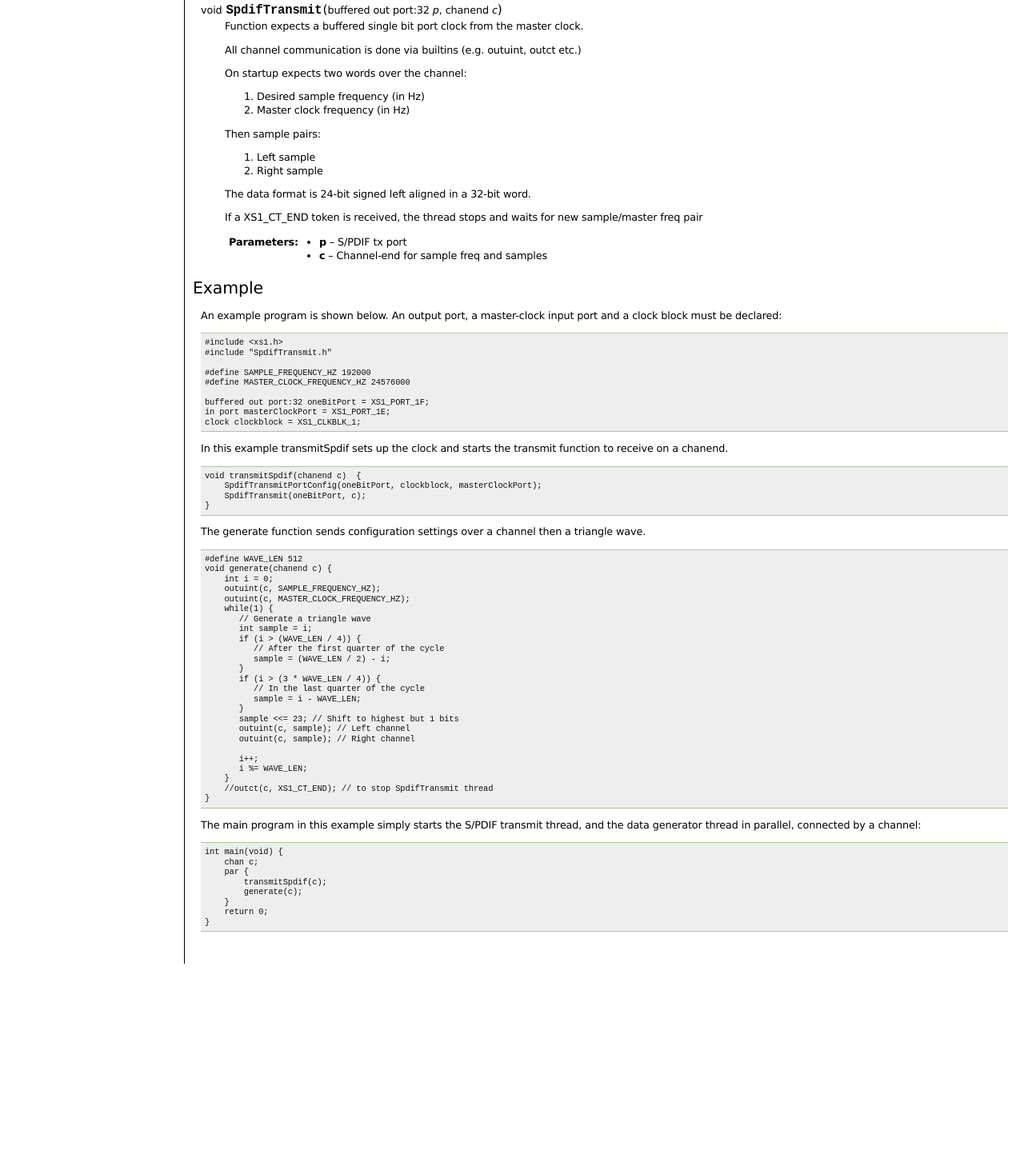
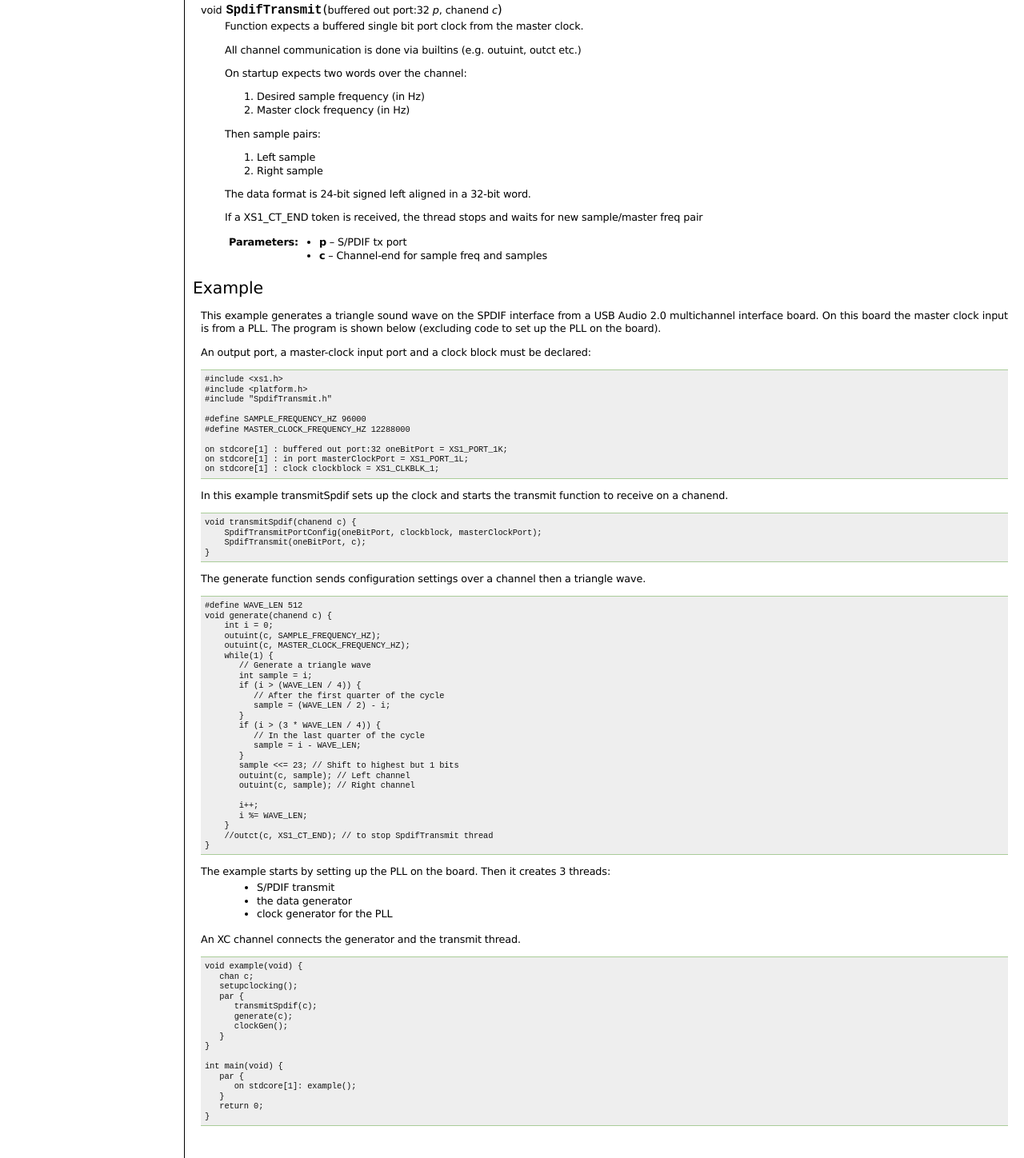
Before and after one commit to xcore/sc_spdif, a plain HTML site: page api-tx.html in a window 1280 px wide. Shown: the part 344-1792 px from the top of the page at 80% size. Before the commit the page ends 1549 px from the top, so only its background shows below. Drawn offline with nearby package versions, Linux system fonts and the light colour scheme; some packages are replaced by stand-ins of ours.

Commit message:
Update from master branch

```diff
--- a/api-tx.html
+++ b/api-tx.html
@@ -119,21 +119,22 @@ void <tt class="descname">SpdifTransmit</tt><big>(</big>buffered out port:32<em>
 </div>
 <div class="section" id="example">
 <h2>Example<a class="headerlink" href="#example" title="Permalink to this headline">¶</a></h2>
-<p>An example program is shown below. An output port, a master-clock input port and a clock block must be
-declared:</p>
+<p>This example generates a triangle sound wave on the SPDIF interface from a USB Audio 2.0 multichannel interface board. On this board the master clock input is from a PLL. The program is shown below (excluding code to set up the PLL on the board).</p>
+<p>An output port, a master-clock input port and a clock block must be declared:</p>
 <div class="highlight-none"><div class="highlight"><pre>#include &lt;xs1.h&gt;
+#include &lt;platform.h&gt;
 #include &quot;SpdifTransmit.h&quot;
 
-#define SAMPLE_FREQUENCY_HZ 192000
-#define MASTER_CLOCK_FREQUENCY_HZ 24576000
+#define SAMPLE_FREQUENCY_HZ 96000
+#define MASTER_CLOCK_FREQUENCY_HZ 12288000
 
-buffered out port:32 oneBitPort = XS1_PORT_1F;
-in port masterClockPort = XS1_PORT_1E;
-clock clockblock = XS1_CLKBLK_1;
+on stdcore[1] : buffered out port:32 oneBitPort = XS1_PORT_1K;
+on stdcore[1] : in port masterClockPort = XS1_PORT_1L;
+on stdcore[1] : clock clockblock = XS1_CLKBLK_1;
 </pre></div>
 </div>
 <p>In this example transmitSpdif sets up the clock and starts the transmit function to receive on a chanend.</p>
-<div class="highlight-none"><div class="highlight"><pre>void transmitSpdif(chanend c)  {
+<div class="highlight-none"><div class="highlight"><pre>void transmitSpdif(chanend c) {
     SpdifTransmitPortConfig(oneBitPort, clockblock, masterClockPort);
     SpdifTransmit(oneBitPort, c);
 }
@@ -167,13 +168,29 @@ void generate(chanend c) {
 }
 </pre></div>
 </div>
-<p>The main program in this example simply starts the S/PDIF transmit thread,
-and the data generator thread in parallel, connected by a channel:</p>
-<div class="highlight-none"><div class="highlight"><pre>int main(void) {
+<dl class="docutils">
+<dt>The example starts by setting up the PLL on the board. Then it creates 3 threads:</dt>
+<dd><ul class="first last simple">
+<li>S/PDIF transmit</li>
+<li>the data generator</li>
+<li>clock generator for the PLL</li>
+</ul>
+</dd>
+</dl>
+<p>An XC channel connects the generator and the transmit thread.</p>
+<div class="highlight-none"><div class="highlight"><pre>void example(void) {
    chan c;
+   setupclocking();
    par {
       transmitSpdif(c);
       generate(c);
+      clockGen();
+   }
+}
+
+int main(void) {
+   par {
+      on stdcore[1]: example();
    }
    return 0;
 }
```
Also changed, not shown: searchindex.js (+1 -1 lines), summary.html (+1 -2 lines), _sources/api-tx.txt, _sources/summary.txt. Lines whose indentation alone changed are shown as unchanged.
